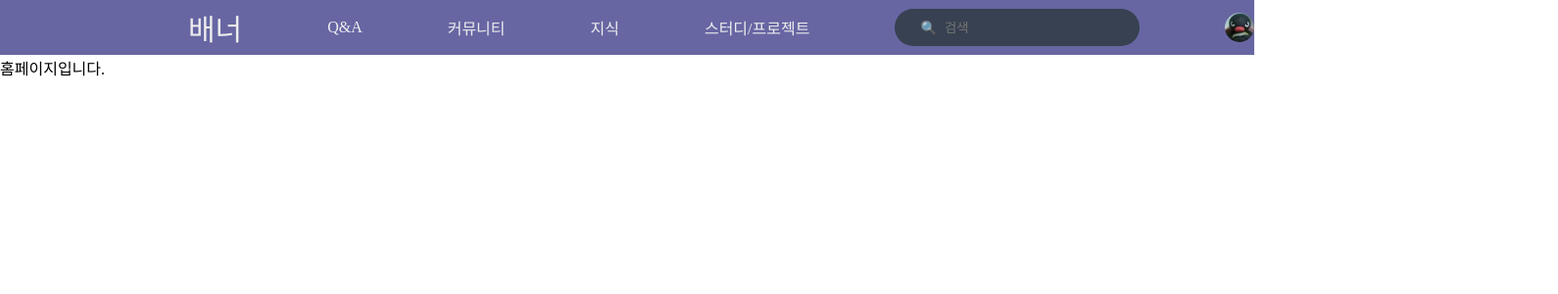
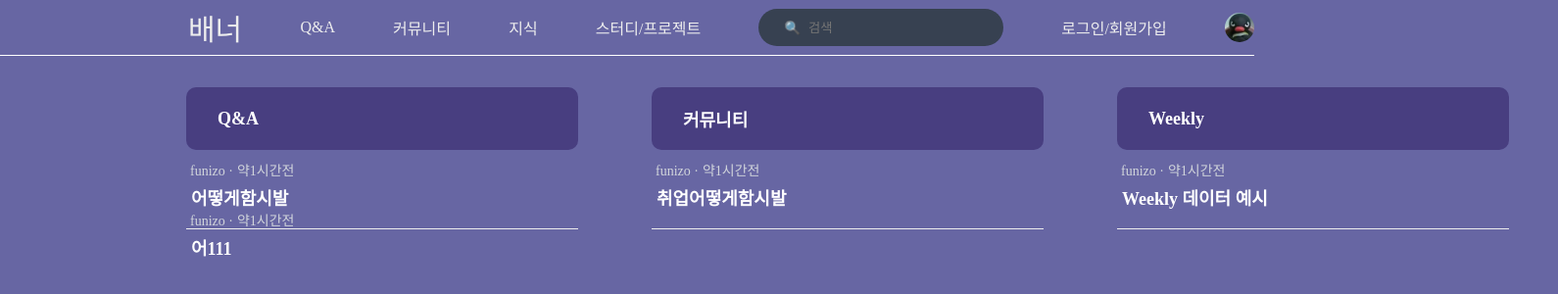
Before and after one commit to funizo/project, a React (Create React App) app in the folder projectfront/: page / in a window 1280 px wide. Shown: the top 300 px of the page at 98% size, 1590 px wide, since content can reach past the window. Built offline with nearby package versions, Linux system fonts and the light colour scheme; no server answers; the HTML template or start-up script is replaced by a standard one.

Commit message:
feat/#6/mainpage 화면초기제작

```diff
--- a/projectfront/src/components/Home.jsx
+++ b/projectfront/src/components/Home.jsx
@@ -1,7 +1,87 @@
+import { useState } from 'react';
+import styles from './Home.module.scss';
+
 export default function Home() {
+    const [data, setData] = useState(["Q&A", "커뮤니티", "Weekly"]);
+    const Qa = [
+        {
+            id: 1,
+            name: "funizo",
+            time: "약1시간전",
+            title: "어떻게함시발"
+        },
+        {
+            id: 2,
+            name: "funizo",
+            time: "약1시간전",
+            title: "어111"
+        }
+    ];
+    const community = [{
+        id: 1,
+        name: "funizo",
+        time: "약1시간전",
+        title: "취업어떻게함시발"
+    }];
+    const weekly = [{
+        id: 1,
+        name: "funizo",
+        time: "약1시간전",
+        title: "Weekly 데이터 예시"
+    }];
+
     return (
-        <div style={{ position: 'relative', top: '45%' }}>
-            홈페이지입니다.
+        <div className={styles.gridContainer}>
+            {data.map((dataType, i) => (
+                <Board
+                    key={i}
+                    data={dataType}
+                    QA={dataType === "Q&A" ? Qa : []}
+                    community={dataType === "커뮤니티" ? community : []}
+                    weekly={dataType === "Weekly" ? weekly : []}
+                />
+            ))}
         </div>
-    )
+    );
 }
+
+function Board(props) {
+    let boardData = [];
+
+    if (props.data === "Q&A" && props.QA) {
+        boardData = props.QA;
+    } else if (props.data === "커뮤니티" && props.community) {
+        boardData = props.community;
+    } else if (props.data === "Weekly" && props.weekly) {
+        boardData = props.weekly;
+    } else {
+        return (
+            <div>
+                <p>데이터를 찾을 수 없습니다.</p>
+            </div>
+        );
+    }
+
+    return (
+        <div>
+            <div className={styles.board}>
+                <div>
+                    <span>{props.data}</span>
+                </div>
+            </div>
+            <div className={styles.content}>
+                {boardData.map((item) => (
+                    <div key={item.id}>
+                        <div>
+                            <span>{item.name} ·</span>
+                            <span>{item.time}</span>
+                        </div>
+                        <div>
+                            <p>{item.title}</p>
+                        </div>
+                    </div>
+                ))}
+            </div>
+        </div>
+    );
+}
--- /dev/null
+++ b/projectfront/src/components/Home.module.css
@@ -0,0 +1,49 @@
+body {
+  background-color: #6766a3;
+}
+
+.gridContainer {
+  display: flex;
+  width: 950px;
+  height: 452px;
+  background-color: #6766a3;
+  margin: 32px auto;
+}
+
+.board div {
+  display: flex;
+  width: 400px;
+  height: 64px;
+  background-color: #483e80;
+  margin: 0 25px 0 25px;
+  align-items: center;
+  border-radius: 10px;
+}
+.board :first-child {
+  margin-right: 50px;
+}
+.board span {
+  padding-left: 32px;
+  display: flex;
+  font-size: 1.125rem;
+  font-weight: 600;
+  color: white;
+}
+
+.content {
+  width: 400px;
+  height: 70px;
+  margin: 10px 25px 0 25px;
+  border-bottom: 1px solid #eee;
+}
+.content span {
+  font-size: 14px;
+  color: #d1d5db;
+  margin: 0 0 0 4px;
+}
+.content p {
+  margin: 5px 0 0 5px;
+  font-size: 1.125rem;
+  font-weight: 600;
+  color: white;
+}/*# sourceMappingURL=Home.module.css.map */
--- /dev/null
+++ b/projectfront/src/components/Home.module.scss
@@ -0,0 +1,58 @@
+body {
+    background-color: #6766a3;
+}
+
+
+.gridContainer {
+    display: flex;
+    width: 950px;
+    height: 452px;
+    background-color: #6766a3;
+    margin: 32px auto;
+}
+
+
+.board {
+
+    div {
+        display: flex;
+        width: 400px;
+        height: 64px;
+        background-color: #483e80;
+        margin: 0 25px 0 25px;
+        align-items: center;
+        border-radius: 10px;
+    }
+
+    :first-child {
+        margin-right: 50px;
+    }
+
+    span {
+        padding-left: 32px;
+        display: flex;
+        font-size: 1.125rem;
+        font-weight: 600;
+        color: white;
+    }
+}
+
+.content {
+    width: 400px;
+    height: 70px;
+    margin: 10px 25px 0 25px;
+    border-bottom: 1px solid #eee;
+
+    span {
+        font-size: 14px;
+        color: #d1d5db;
+        margin: 0 0 0 4px;
+    }
+
+    p {
+        margin: 5px 0 0 5px;
+        font-size: 1.125rem;
+        font-weight: 600;
+        color: white;
+    }
+}
--- a/projectfront/src/components/layout/Nav.jsx
+++ b/projectfront/src/components/layout/Nav.jsx
@@ -12,6 +12,7 @@ export default function Nav() {
                 <button>🔍</button>
                 <input type="text" placeholder="검색" />
             </div>
+            <p>로그인/회원가입</p>
             <img src={process.env.PUBLIC_URL + '/img/ping.png'} alt="dd" />
         </div>
     )
--- /dev/null
+++ b/projectfront/src/components/layout/Nav.module.css
@@ -0,0 +1,50 @@
+body {
+  margin: 0px;
+}
+
+.navbar {
+  background-color: #6766a3;
+  width: 100dvw;
+  height: 7dvh;
+  border-bottom: 1px solid rgb(255, 255, 255);
+  position: sticky;
+  top: 0;
+  display: flex;
+  justify-content: space-between;
+  align-items: center;
+  white-space: nowrap;
+  margin-right: 200px;
+}
+.navbar a {
+  text-decoration: none;
+  margin-left: 15%;
+  color: #eee;
+  font-size: 30px;
+}
+.navbar p {
+  color: #eee;
+}
+.navbar p:hover {
+  color: black;
+  cursor: pointer;
+}
+.navbar img {
+  width: 30px;
+  height: 30px;
+  border-radius: 50%;
+}
+.navbar button {
+  background-color: transparent;
+  border: none;
+}
+.navbar input {
+  background-color: rgb(55, 65, 81);
+  border: none;
+  color: #eee;
+  outline: none;
+}
+.navbar .searchBar {
+  background-color: rgb(55, 65, 81);
+  padding: 10px 20px 10px 20px;
+  border-radius: 40px;
+}/*# sourceMappingURL=Nav.module.css.map */
```
Also changed, not shown: 2 other files (tests, documents, lock files or other folders).
